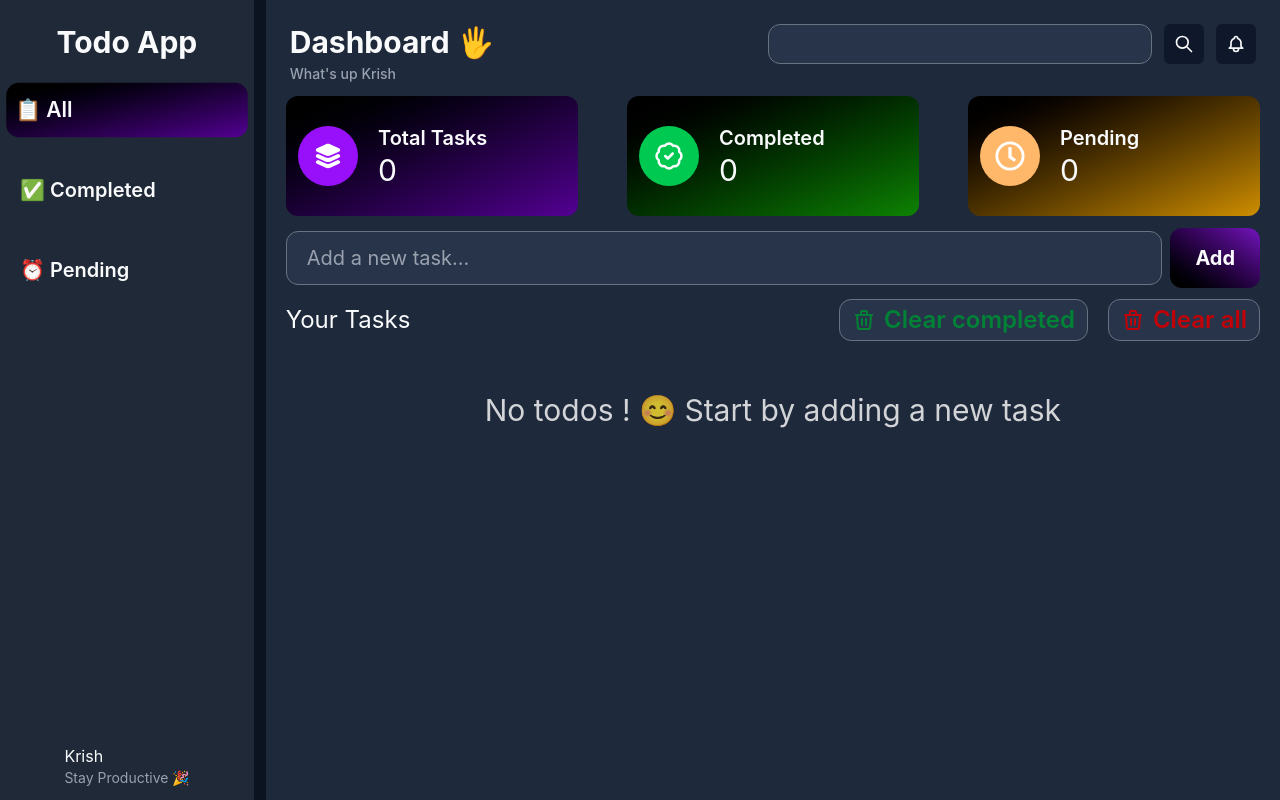
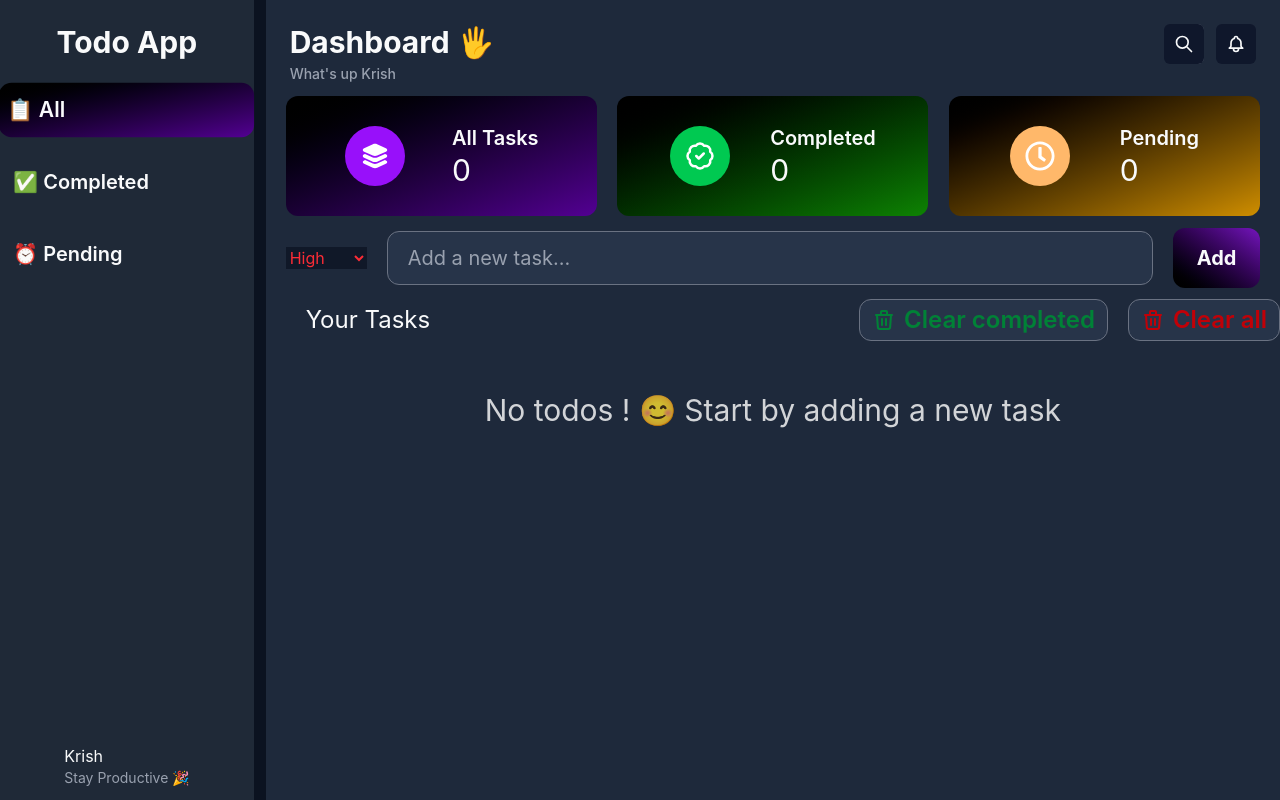
Before and after one commit to Mr-Krish-KS-0805/web-dev-learning-journey, a React (Vite) app in the folder WEB DEVELOPMENT/PROJECTS/React Projects/TodoApp/: page / in a window 1280 px wide. Built offline with nearby package versions, Linux system fonts and the light colour scheme.

Commit message:
added more features

```diff
--- a/WEB DEVELOPMENT/PROJECTS/React Projects/TodoApp/src/App.jsx
+++ b/WEB DEVELOPMENT/PROJECTS/React Projects/TodoApp/src/App.jsx
@@ -25,6 +25,7 @@ function App() {
   const [filter, setfilter] = useState("all")
   const [animate, setanimate] = useState(false)
   const [search, setsearch] = useState("")
+  const [showSearch, setshowSearch] = useState(false)
   const [DeleteId, setDeleteId] = useState(null)
   const [showModal, setshowModal] = useState(false)
   const [showModal2, setshowModal2] = useState(false)
@@ -33,6 +34,7 @@ function App() {
   const [emptyInput, setemptyInput] = useState(false)
   const [TopToast, setTopToast] = useState("")
   const [NoTask, setNoTask] = useState(false)
+  const [priority, setpriority] = useState("")
 
 
   useEffect(() => {
@@ -79,6 +81,7 @@ function App() {
         id: Date.now(),
         text: value,
         isCompleted: false,
+        priority: priority,
       }
       setTodos([...todos, newTodo])
       setinput("");
@@ -225,6 +228,8 @@ function App() {
           getActiveClass={getActiveClass}
           search={search}
           setsearch={setsearch}
+          showSearch={showSearch}
+          setshowSearch={setshowSearch}
           todos={todos}
           completedTodo={completedTodo}
           pendingTodo={pendingTodo}
@@ -251,6 +256,8 @@ function App() {
           cancelDeleteAll={cancelDeleteAll}
           confirmDeleteAll={confirmDeleteAll}
           setshowModal3={setshowModal3}
+          setpriority={setpriority}
+          priority={priority}
         />
       </div>
 
--- a/WEB DEVELOPMENT/PROJECTS/React Projects/TodoApp/src/layouts/DesktopLayout.jsx
+++ b/WEB DEVELOPMENT/PROJECTS/React Projects/TodoApp/src/layouts/DesktopLayout.jsx
@@ -5,19 +5,19 @@ import { IoLayers } from "react-icons/io5";
 import { LuBadgeCheck } from "react-icons/lu";
 import { FaRegClock } from "react-icons/fa";
 import { FaCheckCircle } from "react-icons/fa";
-import { HiOutlineTrash, HiOutlinePencilAlt } from "react-icons/hi"
+import { HiOutlineTrash, HiOutlinePencilAlt, HiOutlineX } from "react-icons/hi"
 
-const DesktopLayout = ({filter, setfilter, getActiveClass, search, setsearch, todos, completedTodo, pendingTodo, handleKeyDown, handleChange, input, addTodo, clearCompleted, handleDeleteClick2, list, highlightText, toggleComplete, handleEdit, handleDeleteClick, TopToast, emptyInput, TodoExist, NoTask, showModal, showModal2, showModal3, cancelDelete, confirmDelete, cancelDeleteAll, confirmDeleteAll, setshowModal3 }) => {
+const DesktopLayout = ({ filter, setfilter,setpriority,priority, getActiveClass, search, setsearch, setshowSearch, showSearch, todos, completedTodo, pendingTodo, handleKeyDown, handleChange, input, addTodo, clearCompleted, handleDeleteClick2, list, highlightText, toggleComplete, handleEdit, handleDeleteClick, TopToast, emptyInput, TodoExist, NoTask, showModal, showModal2, showModal3, cancelDelete, confirmDelete, cancelDeleteAll, confirmDeleteAll, setshowModal3 }) => {
     return (
         <>
             <div className="min-h-screen min-w-screen bg-[#0b1220] flex flex-row gap-3 relative overflow-hidden">
 
-                <div className='sidebar min-h-screen w-[20vw] bg-[#1f2937] items-center flex flex-col p-3 gap-6 relative pt-6'>
+                <div className='sidebar min-h-screen w-[20vw] bg-[#1f2937] items-center flex flex-col py-3 px-1 gap-6 relative pt-6'>
                     <h1 className='w-full text-center text-3xl font-bold text-[#f9fafb]'>Todo App</h1>
 
-                    <div className='text-[#f9fafb] text-xl w-full  flex flex-col gap-7'>
+                    <div className='text-[#f9fafb] text-xl w-[99%] flex flex-col gap-5'>
                         <div onClick={() => setfilter("all")} className={`${getActiveClass("all")} font-semibold rounded-xl py-3 px-2 cursor-pointer`}>📋 All</div>
-                        <div onClick={() => setfilter("completed")} className={`${getActiveClass("completed")} font-semibold rounded-xl py-3 px-2 cursor-pointer`}>✅ Completed</div>
+                        <div onClick={() => setfilter("completed")} className={`${getActiveClass("completed")} font-semibold rounded-xl py-3 pl-2 cursor-pointer`}>✅ Completed</div>
                         <div onClick={() => setfilter("pending")} className={`${getActiveClass("pending")} font-semibold rounded-xl py-3 px-2 cursor-pointer`}>⏰ Pending</div>
 
                     </div>
@@ -37,25 +37,25 @@ const DesktopLayout = ({filter, setfilter, getActiveClass, search, setsearch, to
                             <p className='text-gray-400 text-sm font-medium'>What's up Krish</p>
                         </div>
 
-                        <div className='flex flex-row gap-3'>
-                            <input value={search} onChange={(e) => setsearch(e.target.value)} type="text" className='w-[30vw] h-10 bg-[#273449] py-4 px-5 text-xl rounded-xl outline-0 border border-gray-500 text-[#f9fafb] placeholder:text-gray-400' />
-                            <div className='w-10 h-10 bg-slate-900 flex items-center justify-center rounded-md'><HiOutlineSearch className='text-xl' /></div>
+                        <div className='flex flex-row gap-3 relative'>
+                            <input value={search} onChange={(e) => setsearch(e.target.value)} type="text" className={`w-0 h-10 bg-[#273449] py-4 px-4 text-xl rounded-md outline-0 border border-gray-500 text-[#f9fafb] placeholder:text-gray-400 transition-all duration-500 ${showSearch ? " w-[30vw] visible" : "translate-x-0 invisible"}}`} />
+                            <div onClick={() => setshowSearch(!showSearch)} className='w-10 h-10 z-20 bg-slate-900 flex items-center justify-center rounded-md absolute right-13'><HiOutlineSearch className={`text-xl transition-all  ${showSearch ? "invisible rotate-90 duration-10" : "duration-600 rotate-0 visible"}`} /><HiOutlineX className={`text-xl absolute transition-all  ${showSearch ? "duration-400 rotate-90 visible" : "duration-10 rotate-0 invisible"}`} /></div>
                             <div className='w-10 h-10 bg-slate-900 flex items-center justify-center rounded-md'><HiOutlineBell className='text-xl' /></div>
                         </div>
 
                     </div>
 
-                    <div className='py-3 flex flex-row w-full justify-between px-5 '>
+                    <div className='py-3 flex flex-row w-full justify-between px-5 gap-5'>
 
-                        <div className='flex flex-row gap-5 items-center w-[30%] py-7 px-3 bg-linear-to-br from-[#000000] to-[#530093] rounded-xl hover:scale-105 transition-all duration-500 origin-center will-change-transform '>
+                        <div className='flex flex-row justify-evenly items-center w-[35%] py-7 px-3 bg-linear-to-br from-[#000000] to-[#530093] rounded-xl hover:scale-105 transition-all duration-500 origin-center will-change-transform '>
                             <div className='bg-purple-600 w-15 h-15 flex items-center justify-center rounded-full'><IoLayers className='text-3xl text-white' /></div>
-                            <div >
-                                <h1 className='text-[#f9fafb] text-xl font-semibold'>Total Tasks</h1>
+                            <div>
+                                <h1 className='text-[#f9fafb] text-xl font-semibold'>All Tasks</h1>
                                 <h2 className='text-[#f9fafb] text-3xl'>{todos.length}</h2>
                             </div>
                         </div>
 
-                        <div className='flex flex-row gap-5 items-center w-[30%]  py-7 px-3 bg-linear-to-br from-[#000000] to-[#0e8303]  rounded-xl hover:scale-105 transition-all duration-500 origin-center will-change-transform '>
+                        <div className='flex flex-row justify-evenly items-center w-[35%]  py-7 px-3 bg-linear-to-br from-[#000000] to-[#0e8303]  rounded-xl hover:scale-105 transition-all duration-500 origin-center will-change-transform '>
                             <div className='bg-green-500 w-15 h-15 flex items-center justify-center rounded-full'><LuBadgeCheck className='text-3xl text-white' /></div>
                             <div>
                                 <h1 className='text-[#f9fafb] text-xl font-semibold'>Completed</h1>
@@ -63,7 +63,7 @@ const DesktopLayout = ({filter, setfilter, getActiveClass, search, setsearch, to
                             </div>
                         </div>
 
-                        <div className='flex flex-row gap-5 items-center w-[30%] py-7 px-3 bg-linear-to-br from-[#000000] to-[#cf8e00] rounded-xl hover:scale-105 transition-all duration-500 origin-center will-change-transform '>
+                        <div className='flex flex-row justify-evenly items-center w-[35%] py-7 px-3 bg-linear-to-br from-[#000000] to-[#cf8e00] rounded-xl hover:scale-105 transition-all duration-500 origin-center will-change-transform '>
                             <div className='bg-orange-300 w-15 h-15 flex items-center justify-center rounded-full'><FaRegClock className='text-3xl text-white' /></div>
                             <div>
                                 <h1 className='text-[#f9fafb] text-xl font-semibold'>Pending</h1>
@@ -73,12 +73,17 @@ const DesktopLayout = ({filter, setfilter, getActiveClass, search, setsearch, to
 
                     </div>
 
-                    <div className=' w-full px-5 flex justify-center items-center gap-2 '>
-                        <input autoFocus onKeyDown={handleKeyDown} onChange={handleChange} value={input} type="text" placeholder='Add a new task...' className='bg-[#273449] w-full py-3 px-5 text-xl rounded-xl outline-0 border border-gray-500 text-[#f9fafb] placeholder:text-gray-400' />
+                    <div className=' w-full px-5 flex justify-center items-center gap-5 '>
+                        <select value={priority} onChange={(e)=>setpriority(e.target.value)} className=' text-red-500 bg-gray-900'>
+                            <option  className='text-sm text-red-500' value="High">High</option>
+                            <option  className='text-sm text-amber-400' value="Medium">Medium</option>
+                            <option  className='text-sm text-green-300' value="Low ">Low</option>
+                        </select>
+                        <input autoFocus onKeyDown={handleKeyDown} onChange={handleChange} value={input} type="text" placeholder='Add a new task...' className='bg-[#273449] w-[90%]  py-3 px-5 text-xl rounded-xl outline-0 border border-gray-500 text-[#f9fafb] placeholder:text-gray-400' />
+
                         <button onClick={addTodo} className='w-25 py-4 text-[#f9fafb] font-bold text-xl bg-linear-to-tr from-[#000000] to-[#7415bd] rounded-xl active:text-amber-500 '>Add</button>
                     </div>
-
-                    <div className='flex flex-row justify-between items-center w-full px-5 py-1'>
+                    <div className='flex flex-row justify-between items-center w-full pl-10  py-1'>
                         <h1 className='py-3 text-[#f9fafb] text-2xl font-semiboldbold'>Your Tasks</h1>
                         <div className=' flex flex-row justify-center items-center gap-5 text-2xl '>
                             <button onClick={clearCompleted} className='flex flex-row justify-center items-center gap-2 rounded-xl border border-gray-500 bg-[#273449] py-1 px-3 font-semibold text-green-700 '><HiOutlineTrash className='text-green-700 text-2xl' /> Clear completed</button>
```
